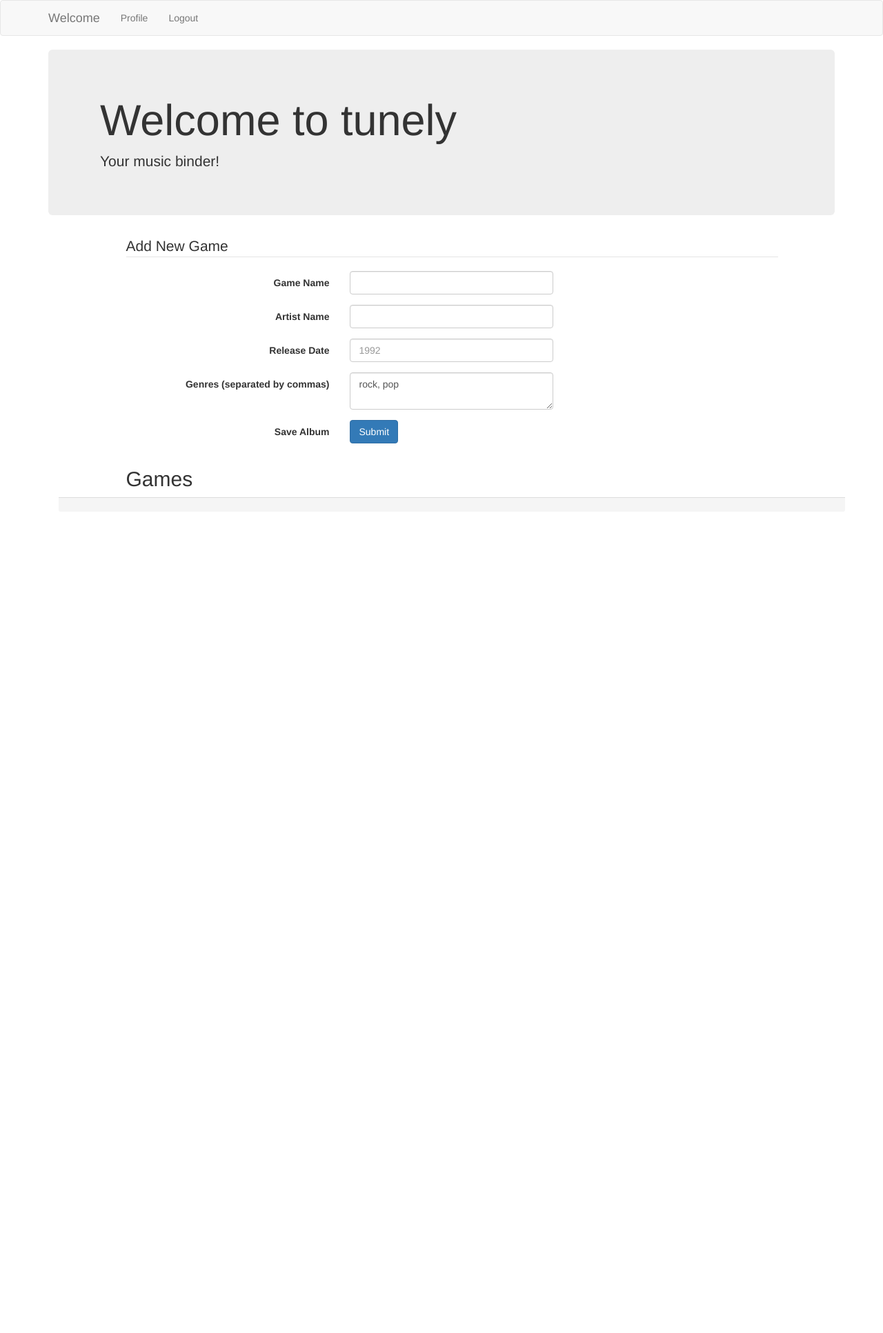
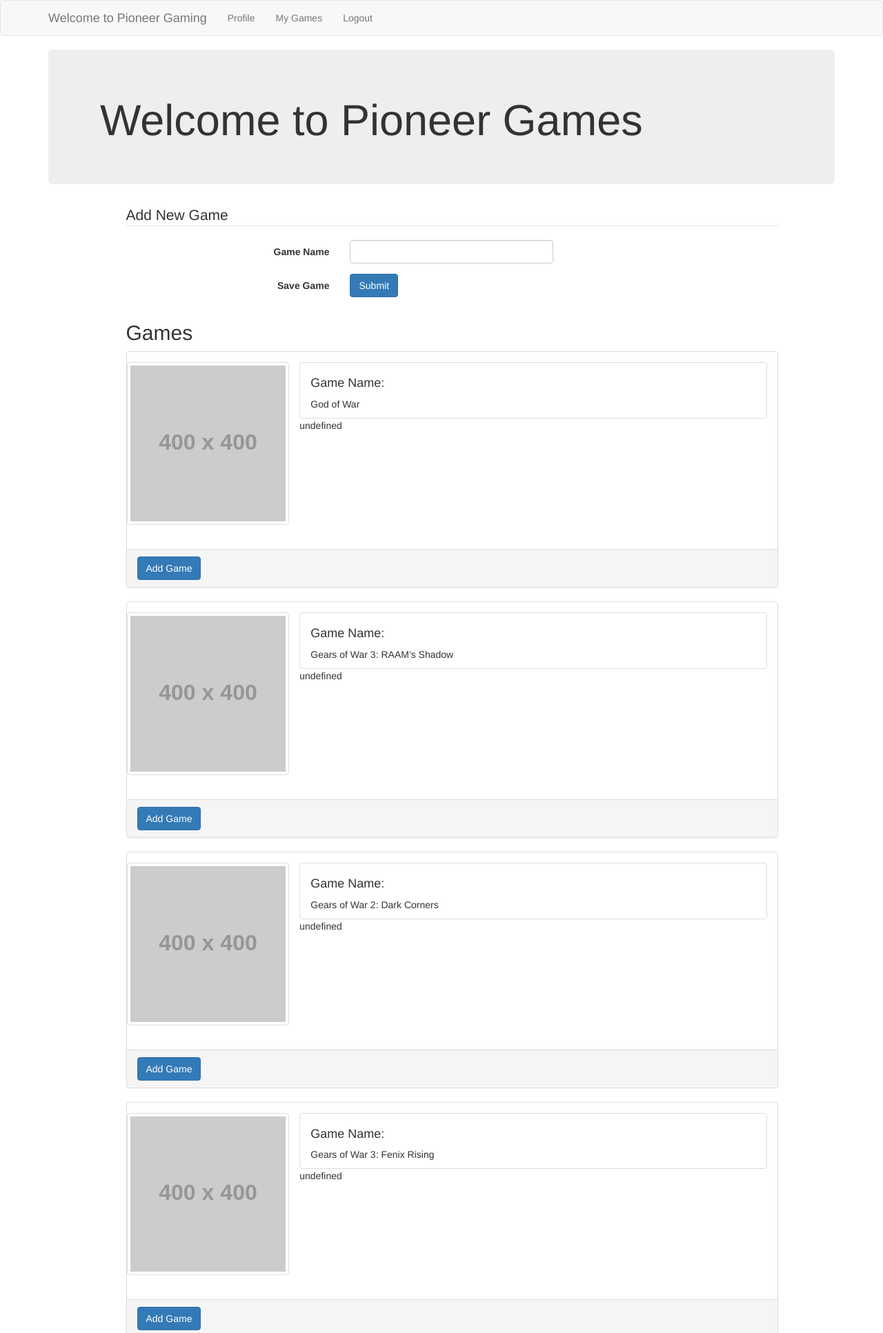
Before and after one commit to Bp3289/project_two, a Node server app: page / in a window 1280 px wide. Shown: the top 1933 px of the page at 69% size. Before the commit the page ends 722 px from the top, so only its background shows below. Run offline with Node 20, Linux system fonts and the light colour scheme; the visitor is signed in with stand-in values (Sample User, id 1); data comes from the database, SQL or seed files in the repository; some libraries are stand-ins or nearby versions.

Commit message:
Rendered html on page

```diff
--- a/controllers/gControllers.js
+++ b/controllers/gControllers.js
@@ -2,23 +2,23 @@
 
 
 //Get Index
-function getGames (req, res){
-	db.Game.find()
-	.exec(function (err, games){
-		if (err) { return console.log("index error:" + err); }
-		res.json(games);
-	});
+function getGames (req, res, next){
+	db.Game.find({}, function(err, games){
+      //has to be lowercase
+      res.json(games);
+    });
+
 }
 
 //Get One
-function getOneGame (req, res) {
+function getOneGame (req, res, next) {
 	db.Game.findOne({_id: req.params.id}, function(err, game){
 		res.json(game);
 	});
 }
 
 //Post Game
-function postGame(req, res) {
+function postGame(req, res, next) {
 	var newGame = new db.Game({
 		name: req.body.name
 	});
@@ -32,7 +32,7 @@
 }
 
 //PUT Game
-function editOneGame (req, res) {
+function editOneGame (req, res, next) {
 	var id = req.params.id;
 
 	db.Game.findOne({_id: id}, function(err, game){
@@ -47,7 +47,7 @@
 }
 
 //Delete Game
-function deleteGame (req, res) {
+function deleteGame (req, res, next) {
 	var gameID = req.params.id;
 	db.Game.findOneAndRemove({_id: gameID}, function(err, deletedGame){
 		if (err) {
--- a/controllers/users.js
+++ b/controllers/users.js
@@ -38,7 +38,7 @@
 }
 
 // Restricted page
-function secret(request, response){
+function secret(request, response, next){
 	response.json("HEYYYYYY");
 }
 
--- a/models/user.js
+++ b/models/user.js
@@ -1,12 +1,13 @@
 var mongoose = require('mongoose');
 var bcrypt   = require('bcrypt-nodejs');
+var Game = require('./game.js');
 
 var User = mongoose.Schema({
   local : {
     email        : String,
     password     : String,
-
-  }
+  },
+  favoriteList: [Game.schema]
 });
 
 User.methods.encrypt =function(password){
--- /dev/null
+++ b/public/scripts/app.js
@@ -0,0 +1,165 @@
+
+
+
+//when the doc loads run all these function
+$(document).ready(function() {
+  console.log('app.js is running');
+  $.get('/api/games', function(games){
+    games.forEach(function(game){
+      renderGame(game);
+    });
+
+  });
+
+
+  //grab the form data and serialize it
+
+ $('#singlebutton').on("click", function(e){
+    e.preventDefault();
+    var serialData = $("#game-form").find("select,textarea, input").serialize();
+    console.log("serialData: " + serialData);
+    var inputFields = $("#game-form").find("select,textarea, input");
+
+
+
+
+
+    $.ajax({
+      url: 'http://localhost:3000/api/games',
+      type: 'POST',
+      data: serialData
+
+    })
+    .done(function(){
+
+        $.get('/api/games', function(res){
+          res.forEach(function(thisGame){
+            renderGame(thisGame);
+
+          });
+        });
+
+    });
+
+  }); //Submit button
+$('#games').on('click', '.add-game', function(e) {
+    var id= $(this).parents('.game').data('game-id');
+    $('#gameModal').data('game-id', id);
+    $('#gameModal').modal();
+  });
+
+  $('#saveGame').on('click', handleNewGameSubmit);
+
+});
+
+$('#gameModal').modal();
+
+
+
+
+
+
+// adds new game
+function handleNewGameSubmit(e) {
+  var gameId = $('#gameModal').data('game-id');
+  var gameName = $('#gameName').val();
+
+
+  var updateGame = {
+    name: gameName,
+  };
+
+  var stringForPost = '/api/games/' + gameId + '/games';
+
+
+  $.post(stringForPost, updateGame)
+    .success(function(game) {
+      // re-get full album and render on page
+      $.get('/api/games/' + gameId).success(function(game) {
+        //remove the old album so there arent 2 on the page
+        $('[data-game-id='+ gameId + ']').remove();
+        renderGame(game);
+      });
+
+
+//this clears the songname text input with an empty string
+
+      $('#gameName').val('');
+
+      $('#gameModal').modal('hide');
+
+    });
+}
+
+
+  var buildGamesHtml = function(games) {
+    var eachGame = " -- ";
+console.log("games passed in: ");
+console.log(games);
+    /*games.forEach(function(game) {
+
+      eachGame = eachGame + " " + game.name + " -- ";
+    });
+    var gamesHtml  =
+     "<li class='list-group-item'>" +
+     "<h4 class='inline-header'>Games:</h4>" +
+     "<span>" + eachGame + "</span>" +
+     "</li>";*/
+    //return gamesHtml;
+};
+
+// this function takes a single game and renders it to the page
+function renderGame(game) {
+
+  console.log('rendering game:', game);
+
+
+  var gameHtml =
+  "        <!-- one game -->" +
+  "        <div class='row game' data-game-id='" + game._id + "'>" +
+  "          <div class='col-md-10 col-md-offset-1'>" +
+  "            <div class='panel panel-default'>" +
+  "              <div class='panel-body'>" +
+  "              <!-- begin game internal row -->" +
+  "                <div class='row'>" +
+  "                  <div class='col-md-3 col-xs-12 thumbnail game-art'>" +
+  "                     <img src='" + "http://placehold.it/400x400'" +  " alt='game image'>" +
+  "                  </div>" +
+  "                  <div class='col-md-9 col-xs-12'>" +
+  "                    <ul class='list-group'>" +
+  "                      <li class='list-group-item'>" +
+  "                        <h4 class='inline-header'>Game Name:</h4>" +
+  "                        <span class='game-name'>" + game.name + "</span>" +
+  "                      </li>" +
+  // "                      <li class='list-group-item'>" +
+  // "                        <h4 class='inline-header'>Artist Name:</h4>" +
+  // "                        <span class='artist-name'>" + album.artistName + "</span>" +
+  // "                      </li>" +
+  // "                      <li class='list-group-item'>" +
+  // "                        <h4 class='inline-header'>Released date:</h4>" +
+  // "                        <span class='album-name'>" + album.releaseDate + "</span>" +
+  // "                      </li>" +
+
+                                buildGamesHtml(game.name) +
+
+
+  "                    </ul>" +
+  "                  </div>" +
+  "                </div>" +
+  "                <!-- end of game internal row -->" +
+
+  "              </div>" + // end of panel-body
+
+  "              <div class='panel-footer'>" +
+  "                <button class='btn btn-primary add-song'>Add Game</button>" +
+  "              </div>" +
+
+  "            </div>" +
+  "          </div>" +
+  "          <!-- end one album -->";
+
+
+  //grab #albums id and add albumHtml to it
+  $('#games').prepend(gameHtml);
+
+}
--- a/server.js
+++ b/server.js
@@ -41,36 +41,7 @@
 var routes = require('./config/routes');
 app.use(routes);
 
-app.get('/api/games', function (req, res) {
-  db.Game.find({}, function (err, games) {
-      if (err) { return console.log("index error: " + err); }
-      res.json(games);
-  });
-});
 
-app.get('/api/games/:id', function (req, res) {
-  db.Game.findOne({_id: req.params.id}, function(err, game) {
-    if (err) { return console.log("index error:" + err); }
-    res.json(game);
-  });
-});
-
-// app.get('/api/games/:id', function gameShow(req, res) {
-//   db.Game.findOne({_id: req.params.id}, function(err, game) {
-//     if (err) { return console.log("index error:" + err); }
-//     res.json(game);
-//   });
-// });
-// api.get('api', function api_index(req, res){
-// 	res.json({
-// 		message: "Welcome to Pioneer Gaming!",
-// 		documentation_url:"https://github.com/Bp3289/project_two",
-// 		base_url: "http://pioneer.herokuapp.com",
-// 		endpoints: [
-// 			{method: "GET", path: "/api", description: "Describes available endpoints"}
-// 		]
-// 	});
-// });
 
 
 app.listen(process.env.PORT || 3000, function () {
--- a/views/index.ejs
+++ b/views/index.ejs
@@ -5,24 +5,23 @@
     <meta charset="utf-8">
     <meta name="viewport" content="width=device-width, initial-scale=1">
 
-    <title>tunely</title>
+    <title>Pioneer Games</title>
 
     <!-- STYLESHEETS -->
     <link rel="stylesheet" href="https://maxcdn.bootstrapcdn.com/bootstrap/3.3.6/css/bootstrap.min.css">
-    <link rel="stylesheet" href="css/styles.css">
+   <!--  <link rel="stylesheet" href="css/styles.css"> -->
 
     <!-- VENDOR SCRIPTS -->
     <script src="https://ajax.googleapis.com/ajax/libs/jquery/1.11.3/jquery.min.js"></script>
     <script src="https://maxcdn.bootstrapcdn.com/bootstrap/3.3.6/js/bootstrap.min.js"></script>
 
     <!-- APPLICATION SCRIPTS -->
-    <script src="js/app.js"></script>
+    <script src="./scripts/app.js"></script>
   </head>
   <body>
     <div class="jumbotron">
       <div class="container">
-        <h1>Welcome to tunely</h1>
-        <p>Your music binder!</p>
+        <h1>Welcome to Pioneer Games</h1>
       </div>
     </div>
 
@@ -51,35 +50,35 @@
             </div>
 
             <!-- Text input-->
-            <div class="form-group">
+           <!--  <div class="form-group">
               <label class="col-md-4 control-label" for="artistName">Artist Name</label>
               <div class="col-md-4">
               <input id="textinput" name="artistName" type="text" placeholder="" class="form-control input-md">
 
               </div>
-            </div>
+            </div> -->
 
             <!-- Text input-->
-            <div class="form-group">
+           <!--  <div class="form-group">
               <label class="col-md-4 control-label" for="releaseDate">Release Date</label>
               <div class="col-md-4">
               <input id="releaseDate" name="releaseDate" type="text" placeholder="1992" class="form-control input-md">
 
               </div>
-            </div>
+            </div> -->
 
             <!-- Textarea -->
-            <div class="form-group">
+            <!-- <div class="form-group">
               <label class="col-md-4 control-label" for="genres">Genres (separated by commas)</label>
               <div class="col-md-4">
                 <textarea class="form-control" id="genres" name="genres">rock, pop</textarea>
               </div>
-            </div>
+            </div> -->
 
 
             <!-- Button -->
             <div class="form-group">
-              <label class="col-md-4 control-label" for="singlebutton">Save Album</label>
+              <label class="col-md-4 control-label" for="singlebutton">Save Game</label>
               <div class="col-md-4">
                 <button id="singlebutton" name="singlebutton" class="btn btn-primary">Submit</button>
               </div>
@@ -133,14 +132,14 @@
         <div class="modal-content">
           <div class="modal-header">
             <button type="button" class="close" data-dismiss="modal" aria-label="Close"><span aria-hidden="true">&times;</span></button>
-            <h4 class="modal-title">Create Song</h4>
+            <h4 class="modal-title">Create Game</h4>
           </div>
           <div class="modal-body">
             <fieldset class='form-horizontal'>
 
             <!-- Text input-->
             <div class="form-group">
-              <label class="col-md-4 control-label" for="songName">Song Name</label>
+              <label class="col-md-4 control-label" for="songName">Game Name</label>
               <div class="col-md-4">
               <input id="songName" name="songName" type="text" placeholder="" class="form-control input-md" required="">
 
@@ -166,10 +165,10 @@
           </div>
         </div><!-- /.modal-content -->
       </div><!-- /.modal-dialog -->
-    </div><!-- /.modal -->
+    </div> <!-- /.modal -->
 
-
+<!--
   </body>
-</html>
+</html> -->
 
 <% include ./partials/footer.ejs %>
--- a/views/partials/header.ejs
+++ b/views/partials/header.ejs
@@ -3,7 +3,14 @@
   <head>
     <meta charset="utf-8">
     <title>Welcome!</title>
-    <link rel="stylesheet" type="text/css" href="./css/bootstrap.min.css">
+    <link rel="stylesheet" type="text/css" href="/styles/bootstrap.min.css">
+        <!-- <link rel="stylesheet" href="/styles/styles.css"> -->
+      <!-- VENDOR SCRIPTS -->
+      <script src="https://ajax.googleapis.com/ajax/libs/jquery/1.11.3/jquery.min.js"></script>
+      <script src="https://maxcdn.bootstrapcdn.com/bootstrap/3.3.6/js/bootstrap.min.js"></script>
+
+      <!-- APPLICATION SCRIPTS -->
+
   </head>
   <body>
     <nav class="navbar navbar-default">
@@ -16,7 +23,7 @@
             <span class="icon-bar"></span>
             <span class="icon-bar"></span>
           </button>
-          <a class="navbar-brand" href="/">Welcome</a>
+          <a class="navbar-brand" href="/">Welcome to Pioneer Gaming</a>
         </div>
 
         <!-- Collect the nav links, forms, and other content for toggling -->
@@ -24,6 +31,7 @@
           <ul class="nav navbar-nav">
     <li><a href="/secret">Profile</a></li>
   <% if (currentUser) {%>
+  <li><a href="/api/games">My Games</a></li>
     <li><a href="/logout">Logout <%= currentUser.local.email %></a></li>
   <% } else { %>
     <li><a href="/login">Login</a></li>
```
Also changed, not shown: config/routes.js (+6 -2 lines), models/index.js (+2 -12 lines), public/js/app.js (deleted), public/styles/bootstrap.min.css (added).
